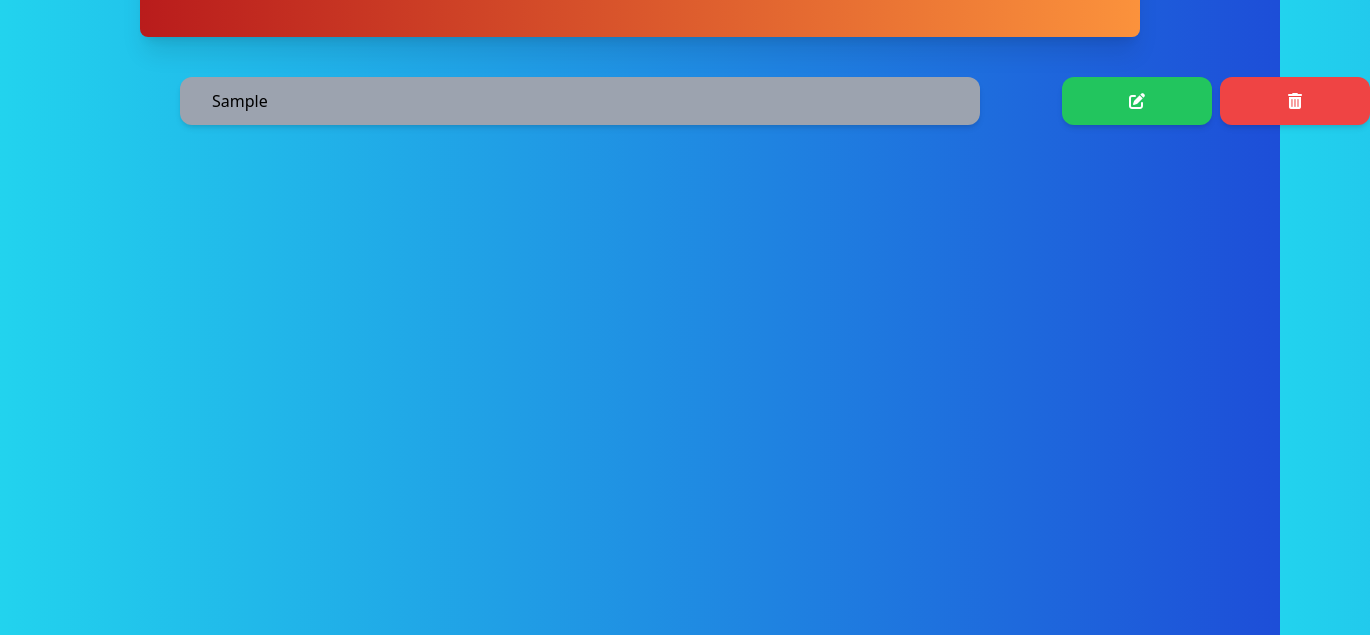
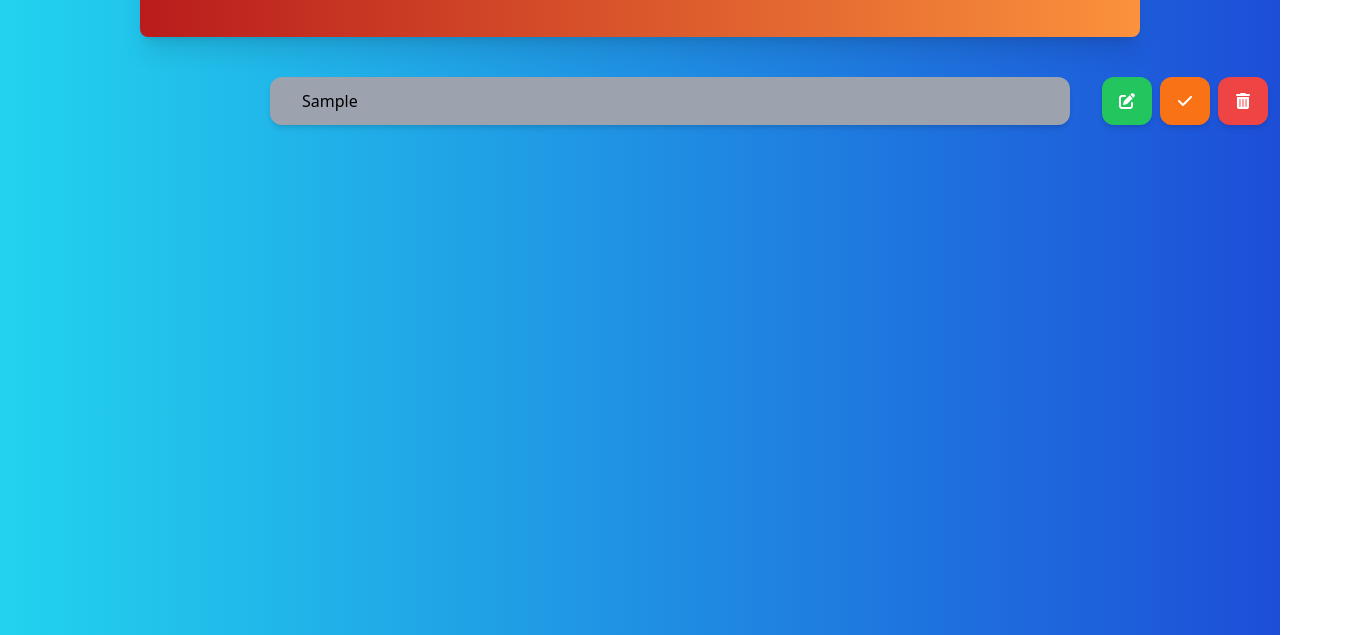
Before and after one commit to arifprog/sixth-assign, a website built with Vite: page index.html in a window 1280 px wide. Both pictures are taken after typing "Sample" into the empty fields and a click on the button "Add". Shown: the part 165-800 px from the top of the page, 1370 px wide, since content can reach past the window. Built offline with nearby package versions, Linux system fonts and the light colour scheme.

```diff
--- a/index.html
+++ b/index.html
@@ -20,7 +20,7 @@
 
     </div>
 
-    <ul id="taskList" class="mt-10 space-y-2 "></ul>
+    <ul id="taskList" class="mt-10 space-y-2 bg"></ul>
 
 
 
--- a/index.js
+++ b/index.js
@@ -14,7 +14,7 @@
 
     let listItem = document.createElement('li');
     listItem.textContent = inputBox.value;
-    listItem.className = 'bg-gray-400 w-[800px] ml-[180px] my- p- px-8 rounded-xl shadow-md flex py-3 relative pt-3';
+    listItem.className = 'bg-gray-400 w-[800px] ml-[270px] my- p- px-8 rounded-xl shadow-md flex py-3 relative pt-3';
 
     taskList.appendChild(listItem);
     inputBox.value = '';
@@ -25,9 +25,10 @@
     listItem.appendChild(buttonContainer);
 
 
+
     let editButton = document.createElement('button');
     editButton.textContent = '';
-    editButton.className = 'ml-[850px] bg-green-500 hover:bg-pink-700 text-white font-bold w-[150px] py-3 rounded-xl shadow-md ';
+    editButton.className = 'ml-[800px] bg-green-500 hover:bg-lime-600 text-white font-bold w-[50px] py-3 rounded-xl shadow-md ';
     buttonContainer.appendChild(editButton);
     editButton.innerHTML = '<i class="fas fa-edit"></i>';
 
@@ -36,9 +37,22 @@
     listItem.style.backgroundColor = 'cadetblue';
     });
 
+
+    let doneButton = document.createElement('button');
+    doneButton.textContent = '';
+    doneButton.className = 'ml-[800px] bg-orange-500 hover:bg-amber-700 text-white font-bold w-[50px] py-3 rounded-xl shadow-md ';
+    buttonContainer.appendChild(doneButton);
+    doneButton.innerHTML = '<i class="fas fa-check"></i>';
+
+    okBtn = doneButton.addEventListener('click', function() {
+    listItem.style.textDecoration = 'line-through';
+    listItem.style.textDecorationColor = 'red';
+    listItem.style.textDecorationStyle = 'double';
+    });
+
     let deleteButton = document.createElement('button');
     deleteButton.textContent = '';
-    deleteButton.className = 'ml-[850px] bg-red-500 hover:bg-purple-700 text-white font-bold w-[150px] py-3 rounded-xl shadow-md  ';
+    deleteButton.className = 'ml-[800px] bg-red-500 hover:bg-rose-700 text-white font-bold w-[50px] py-3 rounded-xl shadow-md  ';
     buttonContainer.appendChild(deleteButton);
     deleteButton.innerHTML = '<i class="fas fa-trash-alt"></i>';
 
@@ -48,6 +62,9 @@
     let newTask = prompt('Edit your task:', listItem.textContent);
     if (newTask !== null && newTask !== '') {
         listItem.textContent = newTask;
+        listItem.style.textDecoration = 'none';
+        listItem.style.textDecorationColor = 'none';
+        listItem.style.textDecorationStyle = 'none';
         listItem.appendChild(buttonContainer);
     }
 });
```
